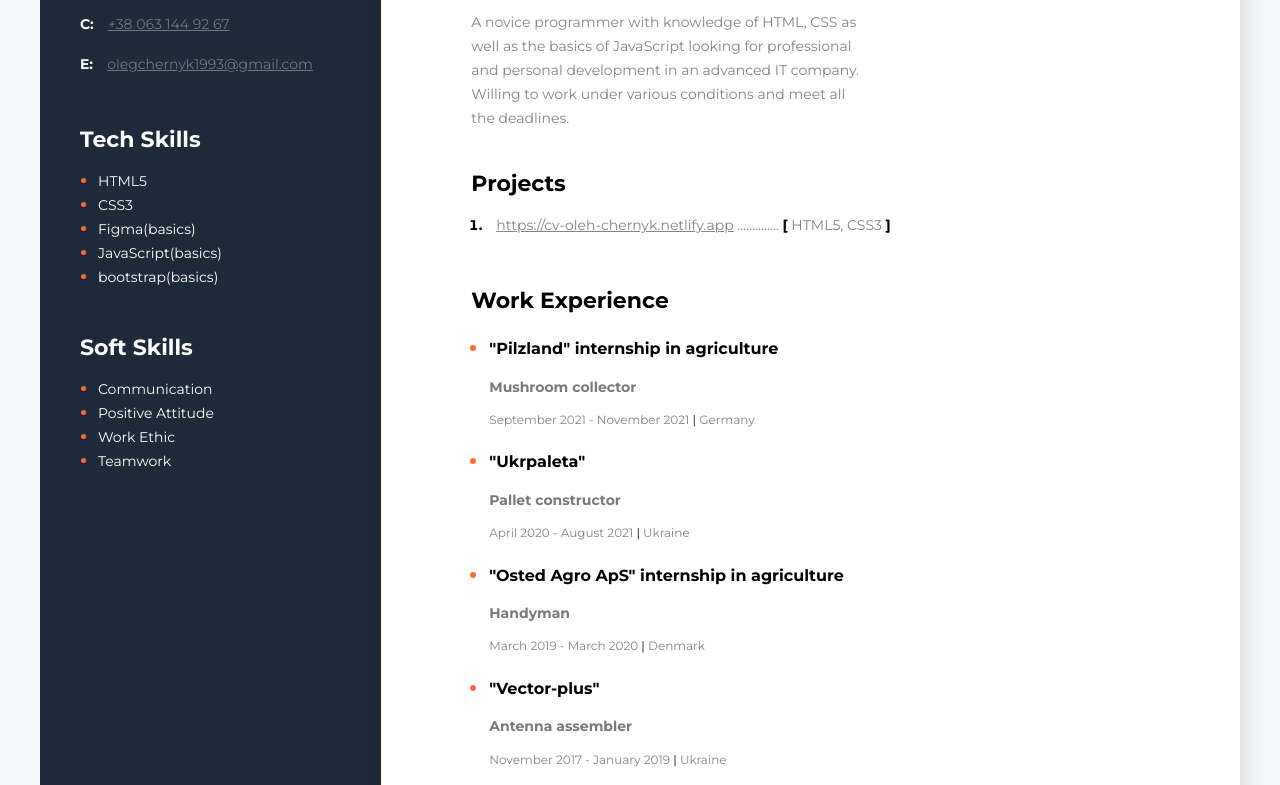
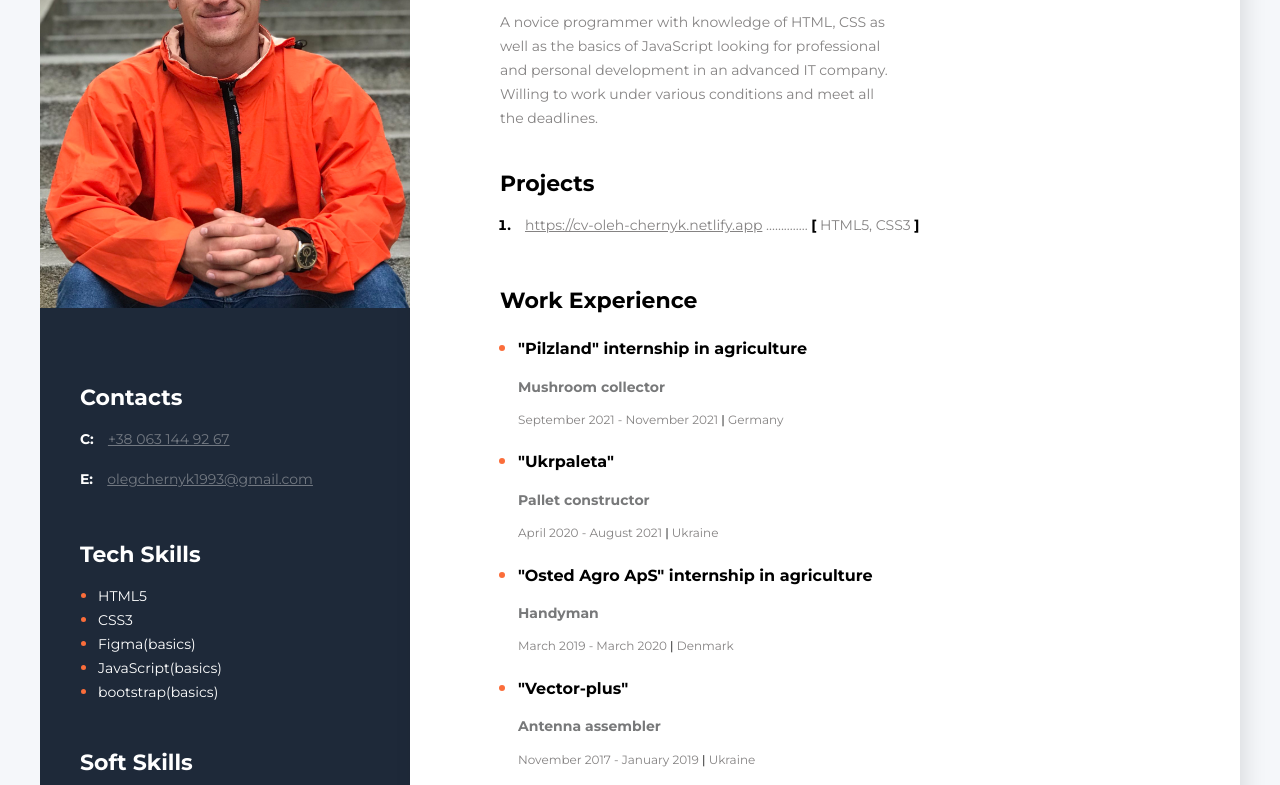
Before and after one commit to Chernyk/Resume, a plain HTML site: page index.html in a window 1280 px wide. Shown: the part 170-955 px from the top of the page. Drawn offline with Linux system fonts and the light colour scheme.

Commit message:
add photo

```diff
--- a/index.html
+++ b/index.html
@@ -110,7 +110,7 @@
         </div>
         <!--Sidebar-->
         <aside class="Sidebar">
-            <img src="../images 1/изображение_viber_2022-01-24_15-19-59-283.jpg" class="photo" alt="user's photo">
+            <img src="./images 1/изображение_viber_2022-01-24_15-19-59-283.jpg" class="photo" alt="user's photo">
             <!--contacts-->
             <div class="Contacts">
                 <h3 class="sidebar_title">Contacts</h3>
```
Also changed, not shown: images 1/изображение_viber_2022-01-24_15-19-59-283.jpg (added).
